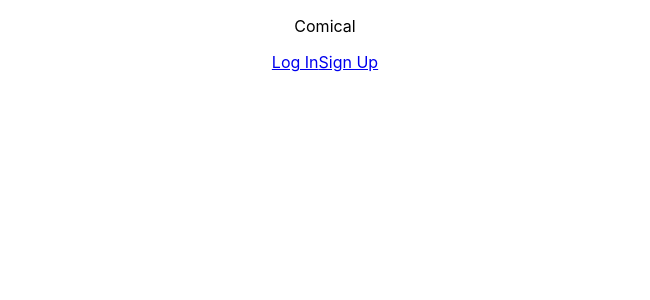
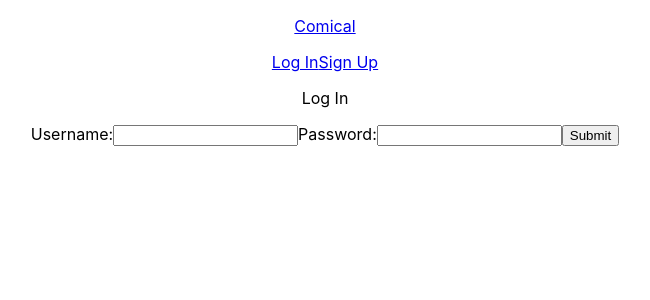
Before and after one commit to nyusuf01/comical, a React (Create React App) app in the folder client/: page /login in a window 1280 px wide. Shown: the top 300 px of the page, without its empty margins (315-965 px from the left). Built offline with nearby package versions, Linux system fonts and the light colour scheme; no server answers.

Commit message:
front end authentication working. Users able to sign up and sign in

```diff
--- a/client/src/App.js
+++ b/client/src/App.js
@@ -1,6 +1,8 @@
 import { useState, useEffect } from "react";
 import { useHistory, Switch, Route } from "react-router-dom";
 import Layout from "./layouts/Layout";
+import SignUp from "./screens/SignUp";
+import LogIn from "./screens/LogIn";
 import {
   loginUser,
   signUpUser,
@@ -43,7 +45,14 @@
   return (
     <div className="App">
       <Layout currentUser={currentUser} handleLogout={handleLogout}>
-        <Switch></Switch>
+        <Switch>
+          <Route path="/login">
+            <LogIn handleLogin={handleLogin} />
+          </Route>
+          <Route path="/signup">
+            <SignUp handleSignUp={handleSignUp} />
+          </Route>
+        </Switch>
       </Layout>
     </div>
   );
--- a/client/src/layouts/Layout.jsx
+++ b/client/src/layouts/Layout.jsx
@@ -2,12 +2,26 @@
 import { Link } from "react-router-dom";
 
 function Layout(props) {
+  const { currentUser, handleLogout } = props;
+
   return (
     <div>
       <nav>
-        <p>Comical</p>
-        <Link to="/login">Log In</Link>
-        <Link to="/signup">Sign Up</Link>
+        <Link to="/">
+          <p>Comical</p>
+        </Link>
+        {currentUser ? (
+          <>
+            <p>Hi, {currentUser.username}!</p>
+            <Link to="/add">Add Comic Strip</Link>
+            <button onClick={handleLogout}>Logout</button>
+          </>
+        ) : (
+          <>
+            <Link to="/login">Log In</Link>
+            <Link to="/signup">Sign Up</Link>
+          </>
+        )}
       </nav>
       <div>{props.children}</div>
       <footer></footer>
--- /dev/null
+++ b/client/src/screens/LogIn.jsx
@@ -0,0 +1,49 @@
+import React from "react";
+import { useState } from "react";
+
+function LogIn(props) {
+  const [formData, setFormData] = useState({
+    username: "",
+    password: "",
+  });
+  const { username, password } = formData;
+  const { handleLogin } = props;
+
+  const handleChange = (e) => {
+    const { name, value } = e.target;
+    setFormData((prevState) => ({
+      ...prevState,
+      [name]: value,
+    }));
+  };
+  return (
+    <form
+      onSubmit={(e) => {
+        e.preventDefault();
+        handleLogin(formData);
+      }}
+    >
+      <p>Log In</p>
+      <label>
+        Username:
+        <input
+          type="text"
+          name="username"
+          value={username}
+          onChange={handleChange}
+        />
+      </label>
+      <label>
+        Password:
+        <input
+          type="password"
+          name="password"
+          value={password}
+          onChange={handleChange}
+        />
+      </label>
+      <button>Submit</button>
+    </form>
+  );
+}
+export default LogIn;
--- /dev/null
+++ b/client/src/screens/SignUp.jsx
@@ -0,0 +1,55 @@
+import React from "react";
+import { useState } from "react";
+
+function SignUp(props) {
+  const [formData, setFormData] = useState({
+    username: "",
+    email: "",
+    password: "",
+  });
+  const { username, email, password } = formData;
+  const { handleSignUp } = props;
+
+  const handleChange = (e) => {
+    const { name, value } = e.target;
+    setFormData((prevState) => ({
+      ...prevState,
+      [name]: value,
+    }));
+  };
+  return (
+    <form
+      onSubmit={(e) => {
+        e.preventDefault();
+        handleSignUp(formData);
+      }}
+    >
+      <p>Sign Up</p>
+      <label>
+        Username:
+        <input
+          type="text"
+          name="username"
+          value={username}
+          onChange={handleChange}
+        />
+      </label>
+      <label>
+        Email:
+        <input type="text" name="email" value={email} onChange={handleChange} />
+      </label>
+      <label>
+        Password:
+        <input
+          type="password"
+          name="password"
+          value={password}
+          onChange={handleChange}
+        />
+      </label>
+      <button>Submit</button>
+    </form>
+  );
+}
+
+export default SignUp;
--- a/client/src/services/auth.js
+++ b/client/src/services/auth.js
@@ -7,8 +7,8 @@
   return resp.data.user;
 };
 
-export const signUpUser = async (registerData) => {
-  const resp = await api.post("/users/", { user: registerData });
+export const signUpUser = async (signUpData) => {
+  const resp = await api.post("/users/", { user: signUpData });
   localStorage.setItem("authToken", resp.data.token);
   api.defaults.headers.common.authorization = `Bearer ${resp.data.token}`;
   return resp.data.user;
```
